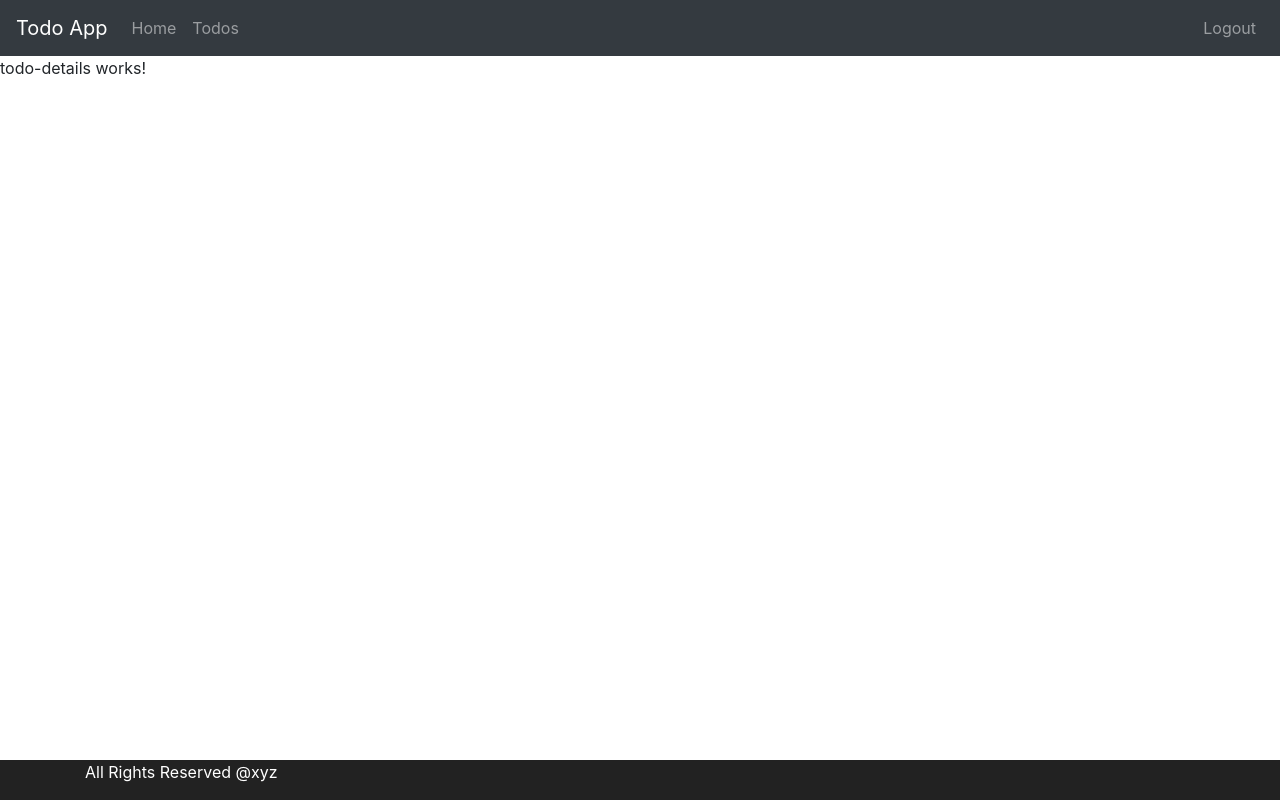
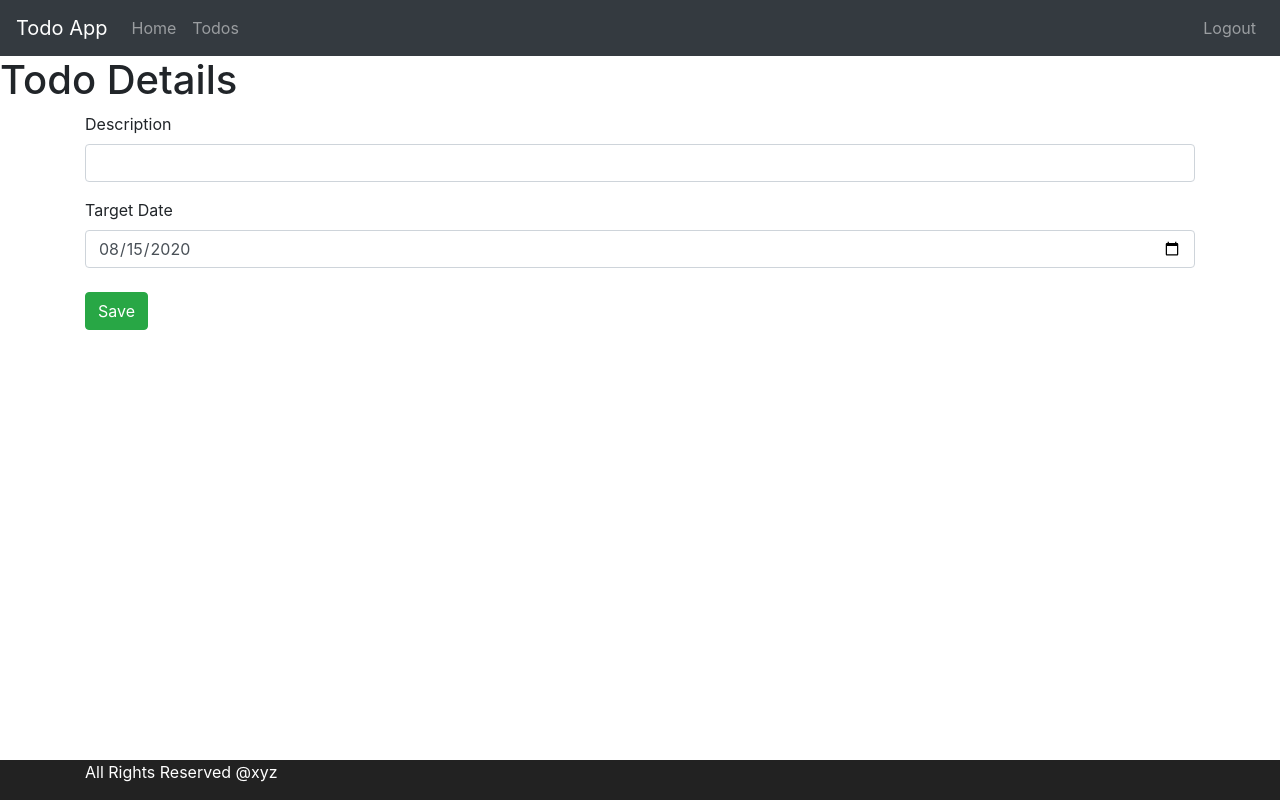
Before and after one commit to abhishekfx505dy/todoFront, an Angular app: page /todos/1 in a window 1280 px wide. Built offline with nearby package versions, Linux system fonts and the light colour scheme; no server answers; sample sign-in values are in the browser's storage.

Commit message:
Before wire in Authentication

```diff
--- a/src/app/service/data/todo-data.service.ts
+++ b/src/app/service/data/todo-data.service.ts
@@ -18,5 +18,20 @@ export class TodoDataService {
             (`http://localhost:8080/users/${username}/todos/${id}`)
   }
 
+  retrieveTodo(username, id){
+    return this.httpClient.get<Todo>
+            (`http://localhost:8080/users/${username}/todos/${id}`)
+  }
 
+  updateTodo(username, id, todo){
+    return this.httpClient.put
+            (`http://localhost:8080/users/${username}/todos/${id}`
+              , todo)
+  }
+
+  createTodo(username, todo){
+    return this.httpClient.post
+            (`http://localhost:8080/users/${username}/todos`
+            , todo)
+  }
 }
--- a/src/app/todo-details/todo-details.component.html
+++ b/src/app/todo-details/todo-details.component.html
@@ -1 +1,26 @@
-<p>todo-details works!</p>
+<h1> Todo Details</h1>
+<div class="container">
+
+    <fieldset class="form-group">
+        <label>Description</label>
+        <input type="text" name="description" required="required" class="form-control"
+                [(ngModel)]="todo.description">
+    </fieldset>
+
+
+    <!-- [(ngModel)]="todo.targetDate"
+            Splitting ngModel to 2 parts.
+            So we can apply Pipe to targetDate -->
+    <fieldset>
+        <label>Target Date</label>
+        <input type="date" name="targetDate" required="required" class="form-control"
+
+            [ngModel] = "todo.targetDate | date:'yyyy-MM-dd' "
+            (ngModelChange)="todo.targetDate = $event " >
+    </fieldset>
+
+    <br/>
+    <button (click)="saveTodo()" class="btn btn-success">Save</button>
+
+
+</div>
--- a/src/app/todo-details/todo-details.component.ts
+++ b/src/app/todo-details/todo-details.component.ts
@@ -1,4 +1,7 @@
 import { Component, OnInit } from '@angular/core';
+import { TodoDataService } from '../service/data/todo-data.service';
+import { Todo } from '../common/Todo';
+import { ActivatedRoute, Router } from '@angular/router';
 
 @Component({
   selector: 'app-todo-details',
@@ -7,9 +10,54 @@ import { Component, OnInit } from '@angular/core';
 })
 export class TodoDetailsComponent implements OnInit {
 
-  constructor() { }
+
+  public id : number;
+  public todo : Todo;
+
+  constructor(
+    private todoService: TodoDataService,
+    private actiatedRoute : ActivatedRoute,
+    private router : Router
+  ) { }
 
   ngOnInit(): void {
+    this.id = this.actiatedRoute.snapshot.params['id'];
+
+    //This is to just load the page with a dummy todo,  untill the date from subscription comes
+    this.todo =  new Todo(this.id,'',false, new Date());
+
+    if (this.id != -1){
+      this.todoService.retrieveTodo('Abhishek',this.id)
+      .subscribe(
+        data => this.todo = data
+      )
+    }
+
+        console.log(this.todo)
+  }
+
+  saveTodo(){
+
+    if ( this.id === -1){
+      //call create todo
+      this.todoService.createTodo('Abhishek', this.todo)
+        .subscribe(
+          data => {
+            console.log(data)
+            this.router.navigate(['todos'])
+          }
+        )
+    }
+
+    else {
+      this.todoService.updateTodo('Abhishek', this.id, this.todo)
+        .subscribe(
+          data => {
+            this.router.navigate(['todos'])
+          }
+        )
+    }
+
   }
 
 }
--- a/src/app/todos/todos.component.html
+++ b/src/app/todos/todos.component.html
@@ -10,4 +10,10 @@
 
     </div>
     <br/>
+
+
 </div>
+
+<div class="row">
+    <button (click)="addTodo()" class="btn btn-success">Add Todo</button>
+</div>
--- a/src/app/todos/todos.component.ts
+++ b/src/app/todos/todos.component.ts
@@ -49,4 +49,8 @@ export class TodosComponent implements OnInit {
     console.log('navigated')
   }
 
+  addTodo(){
+    this.router.navigate(['todos',-1]);
+  }
+
 }
```
